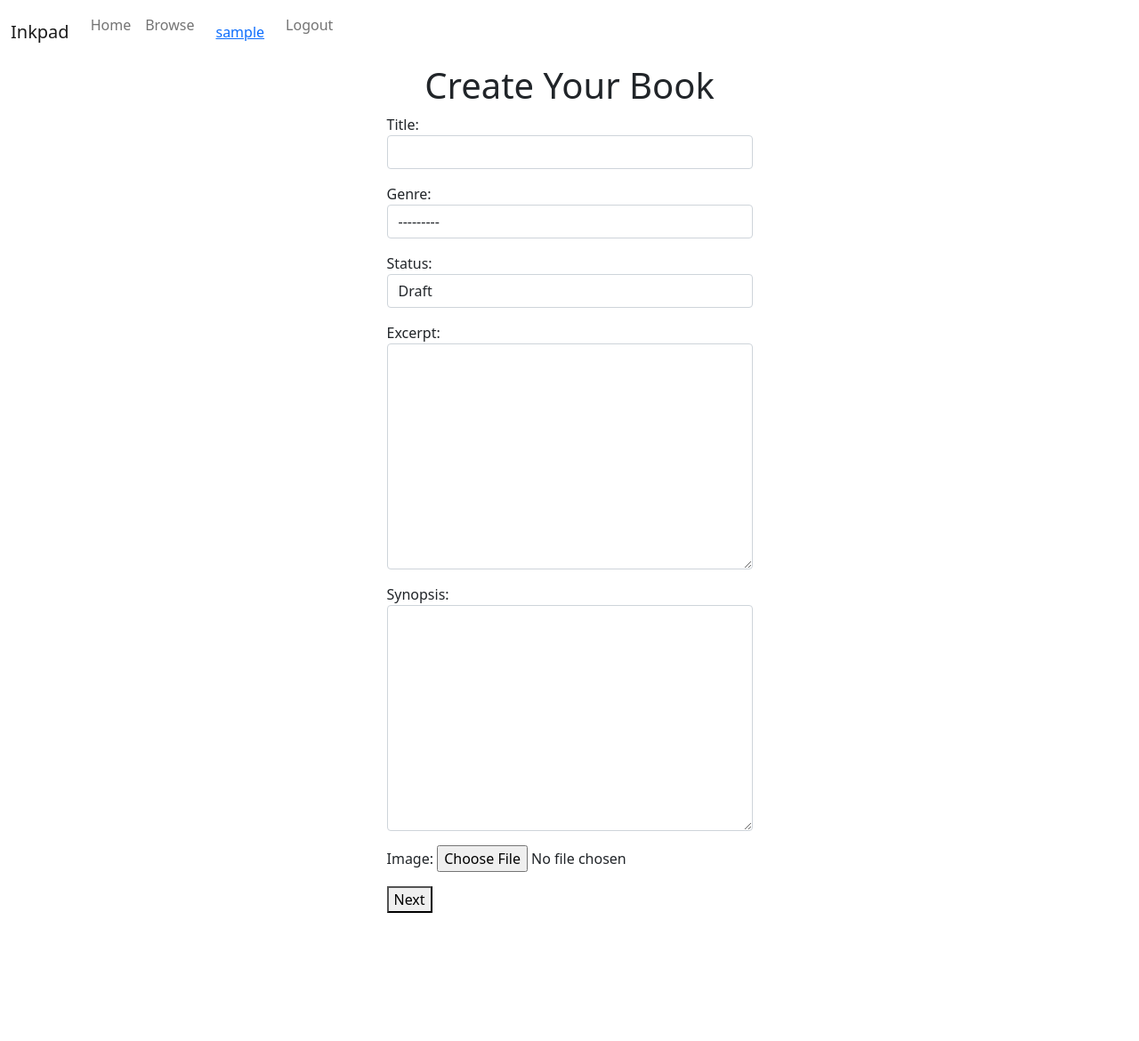
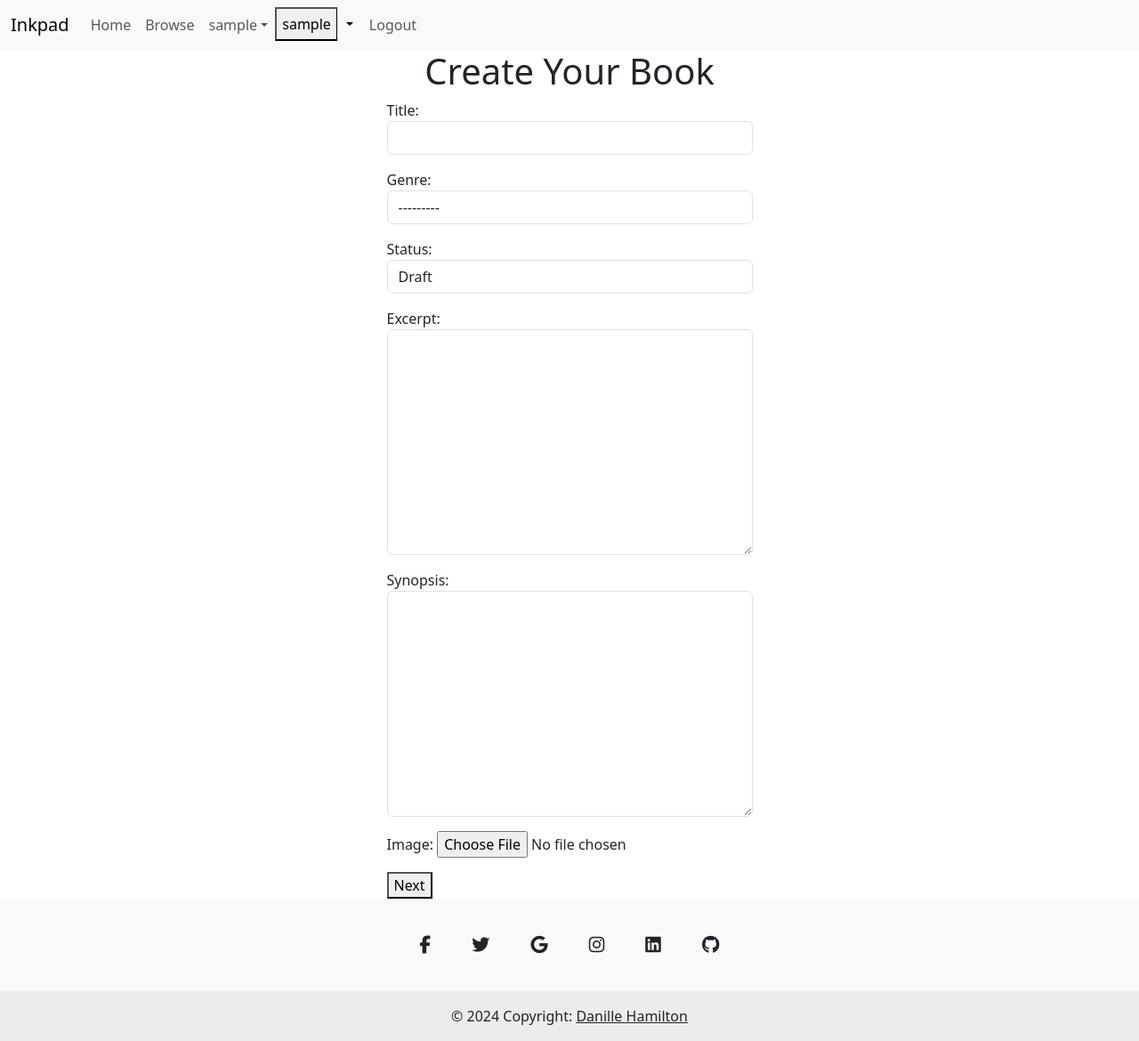
Before and after one commit to DanilleH22/inkpad_book, a Django app: page /book/book_details/ in a window 1280 px wide. Shown: the whole page at 89% size. Before the commit the page ends 1026 px from the top, so only its background shows below. Run offline with Django 3.2, Linux system fonts and the light colour scheme; the visitor is signed in with stand-in values (Sample User, id 1); data that the repository does not hold is empty; parts of the project's set-up code (start-up, migrations or seed data) failed here and were passed over; some libraries are stand-ins or nearby versions.

Commit message:
(templates/base.html): Styled Navbar and footer with Bootstrap

```diff
--- a/templates/base.html
+++ b/templates/base.html
@@ -13,37 +13,70 @@
   <link href="https://fonts.googleapis.com/css2?family=Roboto:wght@300&display=swap" rel="stylesheet" />
   <link href="https://fonts.googleapis.com/css2?family=Lato:wght@300;700&display=swap" rel="stylesheet" />
 
-  <!-- Font Awesome CSS -->
-  <link rel="stylesheet" href="https://cdnjs.cloudflare.com/ajax/libs/font-awesome/5.15.3/css/all.min.css" />
+  <!-- <script src="https://kit.fontawesome.com/d5e5e3db0c.js" crossorigin="anonymous"></script> -->
 
-  <!-- Bootstrap CSS -->
-  <link href="https://cdn.jsdelivr.net/npm/bootstrap@5.0.1/dist/css/bootstrap.min.css" rel="stylesheet"
-    integrity="sha384-+0n0xVW2eSR5OomGNYDnhzAbDsOXxcvSN1TPprVMTNDbiYZCxYbOOl7+AMvyTG2x" crossorigin="anonymous" />
+  <!-- Bootstrap Install CSS -->
+  <link href="https://cdn.jsdelivr.net/npm/bootstrap@5.3.2/dist/css/bootstrap.min.css" rel="stylesheet" integrity="sha384-T3c6CoIi6uLrA9TneNEoa7RxnatzjcDSCmG1MXxSR1GAsXEV/Dwwykc2MPK8M2HN" crossorigin="anonymous">
+
   <!-- Custom CSS -->
   <link rel="stylesheet" href="{% static 'css/style.css' %}" />
 </head>
 
-<body class="d-flex flex-column h-100 main-bg">
-  <!-- Navigation -->
-  <nav class="navbar navbar-expand-lg navbar-light bg-white">
+<body>
+
+  <nav class="navbar navbar-expand-lg navbar-light bg-light">
     <div class="container-fluid">
       <a class="navbar-brand" href="{{ home_url }}">Inkpad</a>
-      <div class="collapse navbar-collapse" id="navbarText">
-        <ul class="navbar-nav me-auto mb-2 mb-lg-0">
-          <li class="nav-item">
-            <a class="nav-link {% if request.path == home_url %}active" aria-current="page{% endif %}" href="{{ home_url }}">Home</a>
-          </li>
+      <button class="navbar-toggler" type="button" data-toggle="collapse" data-target="#navbarSupportedContent"
+        aria-controls="navbarSupportedContent" aria-expanded="false" aria-label="Toggle navigation">
+        <span class="navbar-toggler-icon"></span>
+      </button>
+
+      <div class="collapse navbar-collapse" id="navbarSupportedContent">
+        <ul class="navbar-nav mr-auto">
+          <li class="nav-item active">
+            <a class="nav-link {% if request.path == home_url %}active" aria-current="page{% endif %}"
+              href="{{ home_url }}">Home</a>
           </li>
           <li class="nav-item">
             <a class="nav-link {% if request.path == browse_url %}active" aria-current="page{% endif %}"
               href="{% url 'browse' %}">Browse</a>
           </li>
+          <li class="nav-item dropdown">
+            <button class="nav-link dropdown-toggle dropdown-toggle-split" role="button" data-toggle="dropdown"
+              aria-expanded="false">
+              {% if user.is_authenticated %}
+              {{ user }}
+              {% else %}
+              You are not logged in
+              {% endif %}
+              <span class="visually-hidden">Toggle Dropdown</span>
+            </button>
+            <div class="dropdown-menu">
+              <a class="dropdown-item" href="{% url 'profile' %}">View my profile</a>
+              <a class="dropdown-item" href="{% url 'book_details' %}">Create a book</a>
+              <a class="dropdown-item" href="{% url 'bookmarked' %}">Bookmarks</a>
+
+            </div>
+          </li>
           <li>
-            <a href="{% url 'profile' %}">{% if user.is_authenticated %}
-              <p class="text-end m-3">{{ user }}</p>
+            <div class="btn-group">
+              <button type="btn btn-light button" >{% if user.is_authenticated %}
+                {{ user }}
                 {% else %}
-              <p class="text-end m-3">You are not logged in</p>
-              {% endif %}
+                You are not logged in
+                {% endif %}</button>
+              <button type="button" class="btn btn-light dropdown-toggle dropdown-toggle-split" data-bs-toggle="dropdown" aria-expanded="false">
+                <span class="visually-hidden">Toggle Dropdown</span>
+              </button>
+              <ul class="dropdown-menu">
+                <li><a class="dropdown-item" href="{% url 'profile' %}">View my profile</a></li>
+                <li><a class="dropdown-item" href="{% url 'book_details' %}">Create a book</a></li>
+                <li><a class="dropdown-item" href="{% url 'bookmarked' %}">Bookmarks</a></li>
+              </ul>
+
+            </div>
+          </li>
           {% if user.is_authenticated %}
           <li class="nav-item">
             <a class="nav-link {% if request.path == logout_url %}active{% endif %}" aria-current="page"
@@ -60,7 +93,6 @@
           </li>
           {% endif %}
           </a>
-          </li>
         </ul>
       </div>
     </div>
@@ -72,24 +104,90 @@
     {% endblock content %}
   </main>
 
+
   <!-- Footer -->
-  <footer class="footer mt-auto py-3 dark-bg">
-    <p class="m-0 text-center text-white">
-      {% block copyright %} Made by Danille Hamilton {% endblock copyright %}
-    </p>
-    <p class="m-0 text-center text-white">
-      Follow us: <i class="fab fa-facebook-square ms-3"></i>
-      <i class="fab fa-twitter-square ms-3"></i>
-      <i class="fab fa-instagram-square ms-3"></i>
-      <i class="fab fa-youtube-square ms-3"></i>
-    </p>
+  <footer class="text-center bg-body-tertiary">
+    <!-- Grid container -->
+    <div class="container pt-4">
+      <!-- Section: Social media -->
+      <section class="mb-4">
+        <!-- Facebook -->
+        <a
+          data-mdb-ripple-init
+          class="btn btn-link btn-floating btn-lg text-body m-1"
+          href="#!"
+          role="button"
+          data-mdb-ripple-color="dark"
+          ><i class="fab fa-facebook-f"></i
+        ></a>
+
+        <!-- Twitter -->
+        <a
+          data-mdb-ripple-init
+          class="btn btn-link btn-floating btn-lg text-body m-1"
+          href="#!"
+          role="button"
+          data-mdb-ripple-color="dark"
+          ><i class="fab fa-twitter"></i
+        ></a>
+
+        <!-- Google -->
+        <a
+          data-mdb-ripple-init
+          class="btn btn-link btn-floating btn-lg text-body m-1"
+          href="#!"
+          role="button"
+          data-mdb-ripple-color="dark"
+          ><i class="fab fa-google"></i
+        ></a>
+
+        <!-- Instagram -->
+        <a
+          data-mdb-ripple-init
+          class="btn btn-link btn-floating btn-lg text-body m-1"
+          href="#!"
+          role="button"
+          data-mdb-ripple-color="dark"
+          ><i class="fab fa-instagram"></i
+        ></a>
+
+        <!-- Linkedin -->
+        <a
+          data-mdb-ripple-init
+          class="btn btn-link btn-floating btn-lg text-body m-1"
+          href="#!"
+          role="button"
+          data-mdb-ripple-color="dark"
+          ><i class="fab fa-linkedin"></i
+        ></a>
+        <!-- Github -->
+        <a
+          data-mdb-ripple-init
+          class="btn btn-link btn-floating btn-lg text-body m-1"
+          href="#!"
+          role="button"
+          data-mdb-ripple-color="dark"
+          ><i class="fab fa-github"></i
+        ></a>
+      </section>
+      <!-- Section: Social media -->
+    </div>
+    <!-- Grid container -->
+
+    <!-- Copyright -->
+    <div class="text-center p-3" style="background-color: rgba(0, 0, 0, 0.05);">
+      © 2024 Copyright:
+      <a class="text-body" href="#">Danille Hamilton</a>
+    </div>
+    <!-- Copyright -->
   </footer>
 
   <!-- Javascript -->
-  <script src="https://cdn.jsdelivr.net/npm/bootstrap@5.0.1/dist/js/bootstrap.bundle.min.js"
-    integrity="sha384-gtEjrD/SeCtmISkJkNUaaKMoLD0//ElJ19smozuHV6z3Iehds+3Ulb9Bn9Plx0x4"
-    crossorigin="anonymous"></script>
+  <script src="https://cdn.jsdelivr.net/npm/bootstrap@5.3.2/dist/js/bootstrap.bundle.min.js" integrity="sha384-C6RzsynM9kWDrMNeT87bh95OGNyZPhcTNXj1NW7RuBCsyN/o0jlpcV8Qyq46cDfL" crossorigin="anonymous"></script>
   <script src="{% static 'js/script.js' %}"></script>
+
+  <!-- Font Awesome CSS -->
+  <script src="https://kit.fontawesome.com/d5e5e3db0c.js" crossorigin="anonymous"></script>
   {% block extras %} {% endblock %}
 </body>
 
```
Lines whose indentation alone changed are shown as unchanged.
